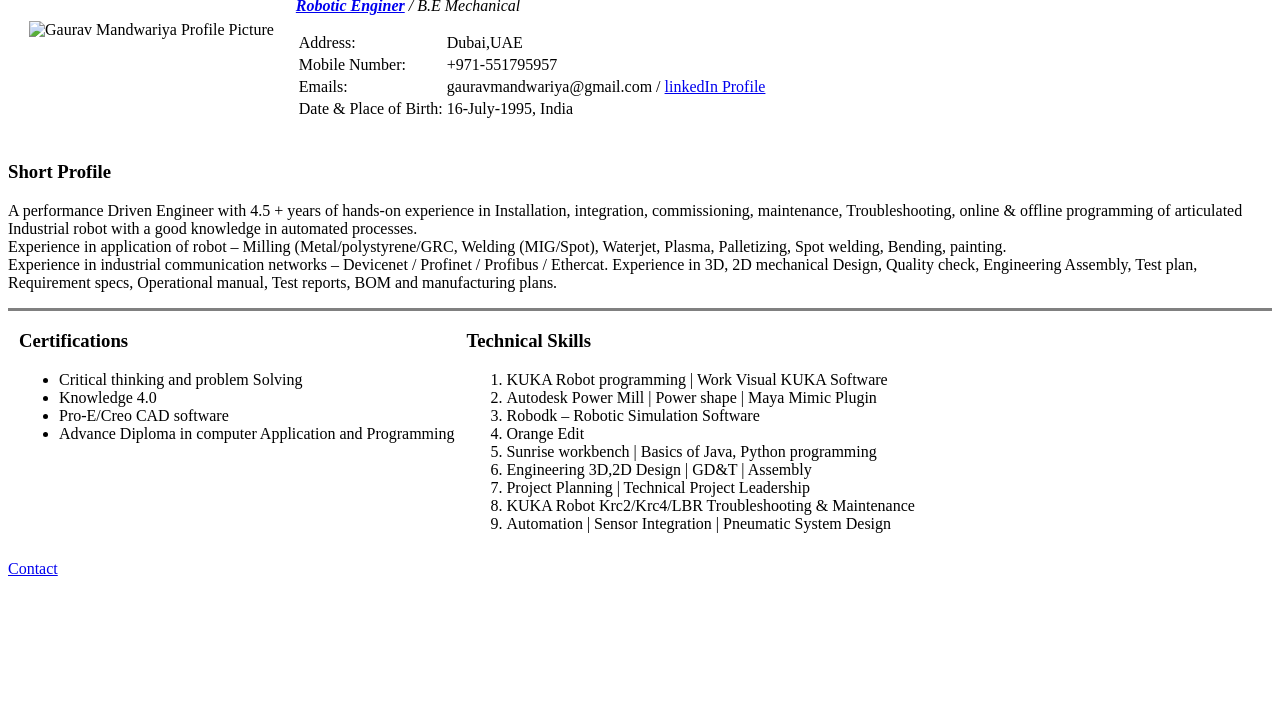
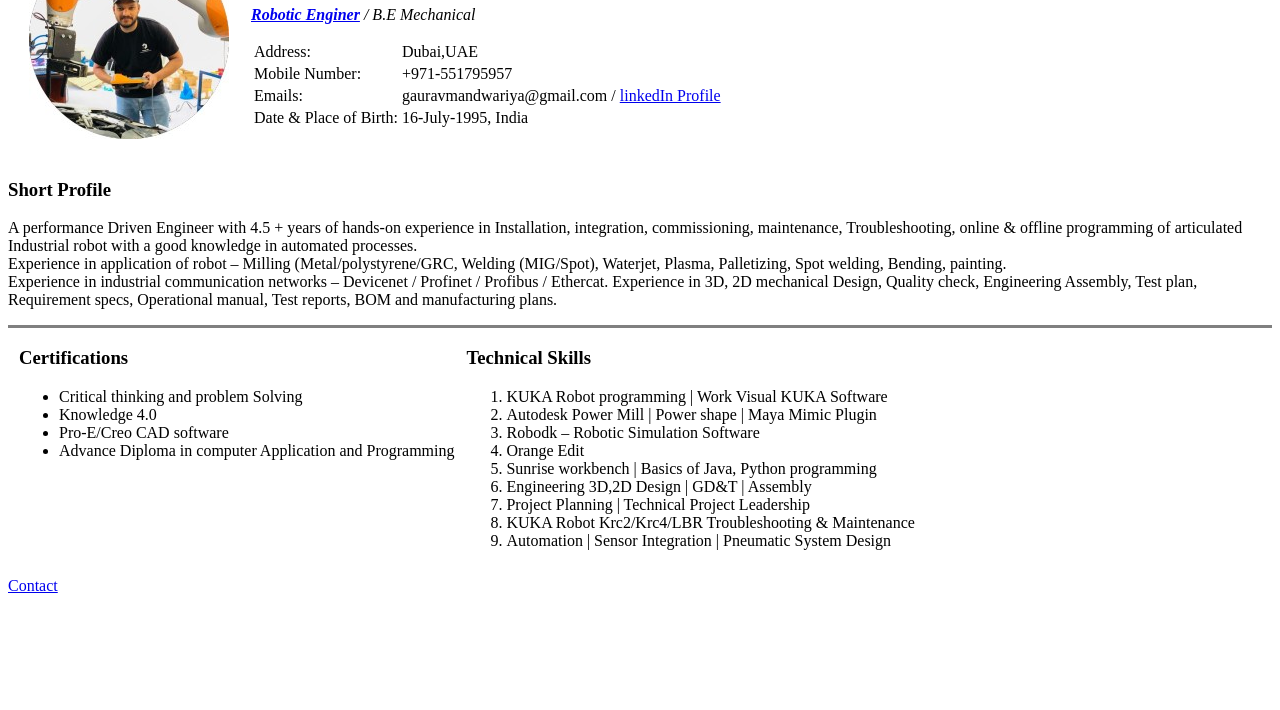
Before and after one commit to Gaurav-Mandwariya/CV, a plain HTML site: page index.html in a window 1280 px wide. Shown: the part 90-800 px from the top of the page. Drawn offline with Linux system fonts and the light colour scheme.

Commit message:
update image issue

```diff
--- a/index.html
+++ b/index.html
@@ -7,7 +7,7 @@
 
     <table cellspacing="20">
         <tr>
-            <td><img src="Images\Gaurav_1.jpg"
+            <td><img src="images\gaurav.jpg"
                 alt="Gaurav Mandwariya Profile Picture"
                 />
             </td>
```
